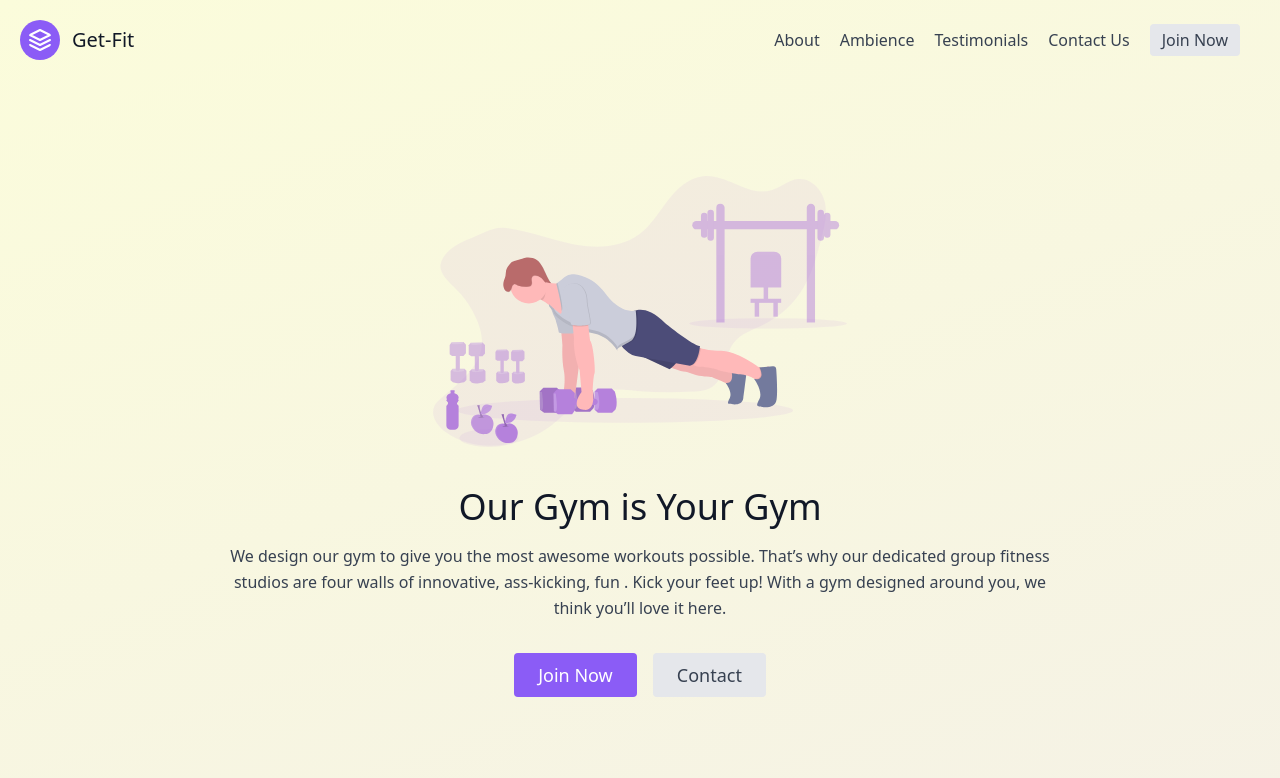
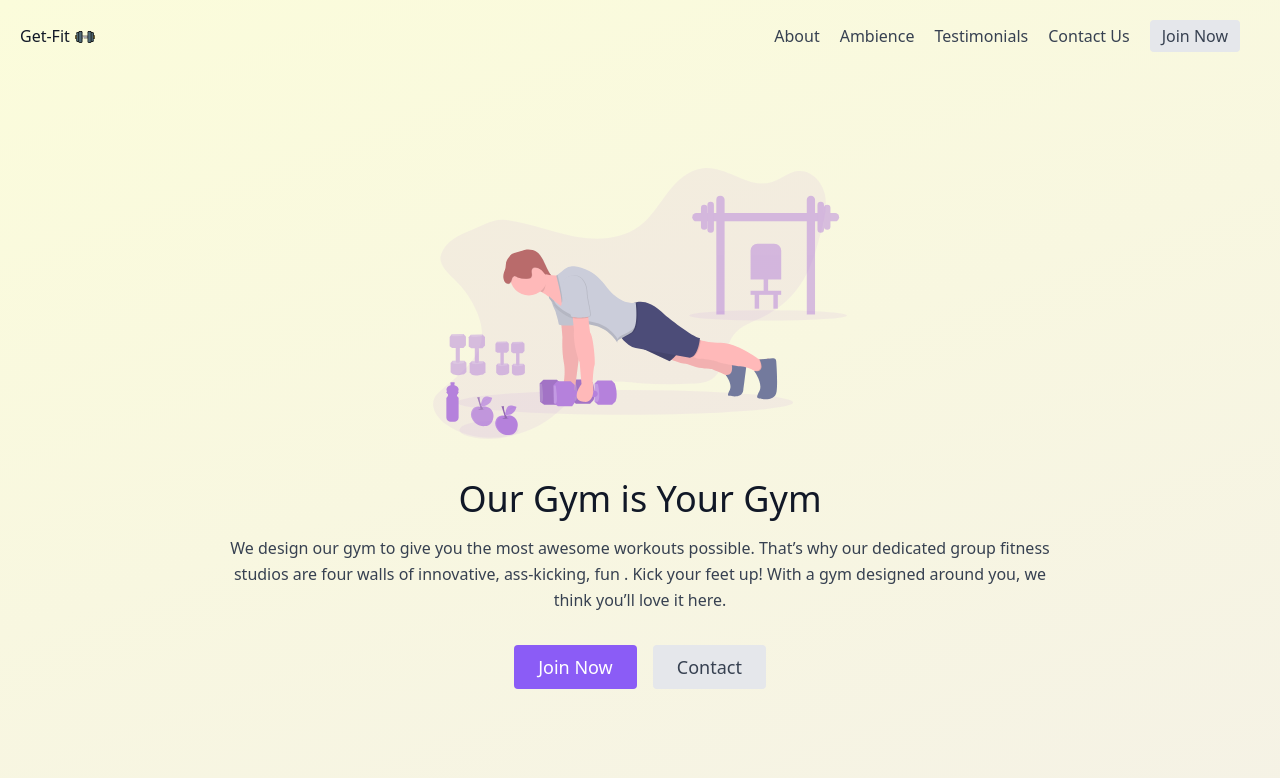
Before and after one commit to Aravindh-Raju/Get-Fit, a plain HTML site: page index.html in a window 1280 px wide. Shown: the top 778 px of the page. Drawn offline with nearby package versions, Linux system fonts and the light colour scheme.

Commit message:
added logo

```diff
--- a/index.html
+++ b/index.html
@@ -28,10 +28,8 @@
 	<header class="text-gray-700 body-font">
 	  <div class="container mx-auto flex flex-wrap p-5 flex-col md:flex-row items-center">
 	    <a class="flex title-font font-medium items-center text-gray-900 mb-4 md:mb-0">
-	      <svg xmlns="http://www.w3.org/2000/svg" fill="none" stroke="currentColor" stroke-linecap="round" stroke-linejoin="round" stroke-width="2" class="w-10 h-10 text-white p-2 bg-purple-500 rounded-full" viewBox="0 0 24 24">
-	        <path d="M12 2L2 7l10 5 10-5-10-5zM2 17l10 5 10-5M2 12l10 5 10-5"></path>
-	      </svg>
-	      <span class="ml-3 text-xl">Get-Fit</span>
+	    	<span style="margin-right: 5px;">Get-Fit</span>
+	    	<img style="padding-top: 2px;" src="logo.svg" width="20" height="20" class="d-inline-block align-top" alt="Logo" loading="lazy">
 	    </a>
 	    <nav class="md:ml-auto flex flex-wrap items-center text-base justify-center">
 	      <a class="mr-5 hover:text-gray-900" href="#About">About</a>
```
Also changed, not shown: logo.svg (added).
